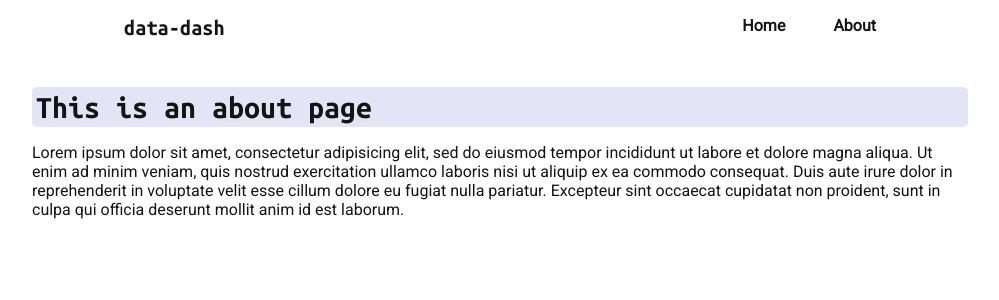
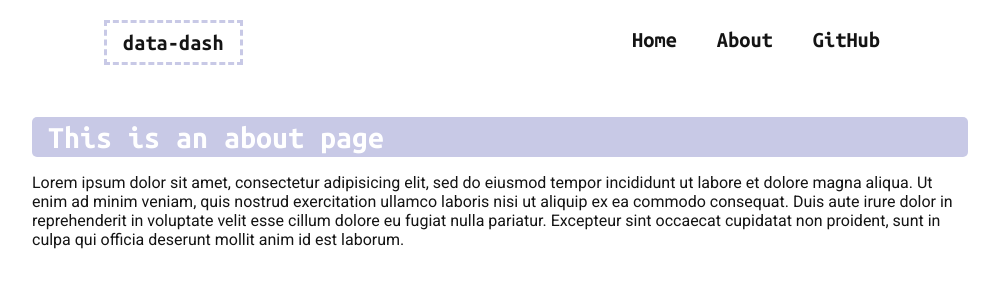
Before and after one commit to JClique/data-dash, a Vue app: page /about in a window 1280 px wide. Shown: the top 300 px of the page, without its empty margins (140-1139 px from the left). Built offline with nearby package versions, Linux system fonts and the light colour scheme.

Commit message:
Improved layout/colours, added Line Chart.

```diff
--- a/src/App.vue
+++ b/src/App.vue
@@ -21,8 +21,8 @@ export default {
 @import url('https://fonts.googleapis.com/css2?family=Roboto&family=Ubuntu+Mono:wght@700&display=swap');
 
 :root {
-  --cyan: #DEFFFC;
-  --lavender: #E3E4F6;
+  --cyan: #aaf2ed;
+  --lavender: #c8c9e6;
   --pink: #E7C8DD;
   --d-pink: #DBAFC1;
   --black: #141414;
@@ -70,4 +70,13 @@ button:hover {
 button:active {
   background-color: var(--pink);
 }
+
+h1, h2 {
+  display: flex;
+  margin: 1rem 0;
+  padding: .25rem 1rem;
+  border-radius: 5px;
+  background-color: var(--lavender);
+  color: white;
+}
 </style>
--- a/src/components/Nav.vue
+++ b/src/components/Nav.vue
@@ -3,6 +3,7 @@
     <li>data-dash</li>
     <li class="nav-link"><router-link to="/">Home</router-link></li>
     <li class="nav-link"><router-link to="/about">About</router-link></li>
+    <li class="nav-link"><a href="https://github.com/JClique/data-dash">GitHub</a></li>
   </ul>
 </template>
 
@@ -19,8 +20,8 @@ ul {
   justify-content: flex-start;
   list-style: none;
   max-width: 800px;
-  top: 0;
   margin: auto;
+  margin-top: 1rem;
   padding: 0;
   text-align: right;
   font-weight: 900;
@@ -28,21 +29,27 @@ ul {
 
 li {
   padding: .5rem 1rem;
-  margin: .5rem;
+  margin: .25rem;
   border-radius: 10px;
   text-align: center;
   transition: .4s;
 }
 
-li.nav-link:hover {
-  background-color: var(--cyan);
-}
-
-li:first-child {
-  margin-right: auto;
+li, a {
   font-size: 1.4rem;
   font-weight: 100;
   font-family: 'Ubuntu Mono', monospace;
 }
 
+li.nav-link:hover a {
+  color: var(--pink);
+  transition: .2s;
+}
+
+li:first-child {
+  margin-right: auto;
+  border: 3px dashed var(--lavender);
+  border-radius: 0;
+}
+
 </style>
--- a/src/components/graph/Bar.vue
+++ b/src/components/graph/BarChart.vue
@@ -12,32 +12,12 @@
 
 <script>
 export default {
-  name: "Bar",
-  props: ["chartData"],
-  data () {
-    return {
-      chartWidth: 0,
-      chartHeight: 470
-    }
-  },
-  created() {
-    window.addEventListener('resize', this.handleResize);
-    this.handleResize();
-  },
-  destroyed() {
-    window.removeEventListener('resize', this.handleResize);
-  },
+  name: "BarChart",
+  props: ["chartData", "chartWidth", "chartHeight"],
   methods: {
     barWidth(value) {
       return this.chartWidth / this.dataMax * value;
     },
-    handleResize() {
-      if (window.innerWidth <= 900) {
-        this.chartWidth = window.innerWidth * 0.8;
-      } else {
-        this.chartWidth = 900
-      }
-    }
   },
   computed: {
     dataMax() {
@@ -61,7 +41,13 @@ export default {
   }
 
   rect {
-    fill: var(--d-pink);
+    fill: var(--pink);
+    transition: .6s;
+    transition-property: width;
+  }
+
+  rect:hover {
+    fill: var(--d-pink)
   }
 
 </style>
--- /dev/null
+++ b/src/components/graph/LineChart.vue
@@ -0,0 +1,54 @@
+<template lang="html">
+  <div class="line">
+
+    <svg :width="chartWidth" :height="chartHeight">
+      <polygon
+         :points="lineChartData(chartData)"/>
+    </svg>
+  </div>
+</template>
+
+<script>
+export default {
+  name: "LineChart",
+  props: ["chartData", "chartWidth", "chartHeight"],
+  methods: {
+    lineChartData(chartData) {
+      if (chartData.length > 1) {
+        var points = "0, " + this.chartHeight + " ";
+        for (var x = 0; x < chartData.length; x++) {
+          var perc = chartData[x] / this.dataMax;
+          var steps = (this.chartWidth / chartData.length) * 1.1;
+          console.log(steps);
+          var point = (steps * (x)).toFixed(2) + "," + (this.chartHeight - (this.chartHeight * perc)).toFixed(2) + " ";
+
+          points += point;
+        }
+      }
+      points += "100, 100000";
+      return points
+    }
+  },
+  computed: {
+    dataMax() {
+      return Math.max(...this.chartData);
+    }
+  }
+}
+</script>
+
+<style scoped>
+
+  .line {
+    padding: 1rem;
+    transition: .4s;
+  }
+
+  polygon {
+    fill: var(--d-pink);
+    stroke: var(--d-pink);
+    stroke-width: 3;
+    transition: .6s;
+  }
+
+</style>
--- a/src/views/About.vue
+++ b/src/views/About.vue
@@ -16,11 +16,4 @@ export default {
     margin: 1rem;
     padding: 1rem;
   }
-
-  .about h1 {
-    margin-bottom: 1rem;
-    padding: .25rem;
-    border-radius: 5px;
-    background-color: var(--lavender);
-  }
 </style>
--- a/src/views/Home.vue
+++ b/src/views/Home.vue
@@ -1,7 +1,10 @@
 <template>
+  <div>
   <div class="home">
+    <h2 v-if="this.chartData.length > 0">Clean Horizontal Bar</h2>
+
     <div class="box" v-if="this.chartData.length > 0">
-      <Bar :chartData="chartData" />
+      <BarChart :chartData="chartData" :chartWidth="chartWidth" :chartHeight="chartHeight" />
     </div>
 
     <div class="box btn-box">
@@ -16,27 +19,65 @@
     <div class="box" v-if="this.chartData.length > 0">
       <p>Lorem ipsum dolor sit amet, consectetur adipisicing elit, sed do eiusmod tempor incididunt ut labore et dolore magna aliqua. Ut enim ad minim veniam, quis nostrud exercitation ullamco laboris nisi ut aliquip ex ea commodo consequat. Duis aute irure dolor in reprehenderit in voluptate velit esse cillum dolore eu fugiat nulla pariatur. Excepteur sint occaecat cupidatat non proident, sunt in culpa qui officia deserunt mollit anim id est laborum.</p>
     </div>
+  </div>
+
+
+  <div class="home">
+    <h2 v-if="this.chartData.length > 0">Clean Line Area</h2>
+
+    <div class="box" v-if="this.chartData.length > 0">
+      <LineChart :chartData="chartData" :chartWidth="chartWidth" :chartHeight="chartHeight" />
+    </div>
+
+
+    <div class="box btn-box" v-if="this.chartData.length > 0">
+      <div class="box-content">
+        <p>Generate some randomised data to see chart transitions and animations.</p>
+        <button type="button" name="button" @click="randomiseData">
+          Shuffle Data
+        </button>
+      </div>
+    </div>
 
     <div class="box" v-if="this.chartData.length > 0">
       <p>Lorem ipsum dolor sit amet, consectetur adipisicing elit, sed do eiusmod tempor incididunt ut labore et dolore magna aliqua. Ut enim ad minim veniam, quis nostrud exercitation ullamco laboris nisi ut aliquip ex ea commodo consequat. Duis aute irure dolor in reprehenderit in voluptate velit esse cillum dolore eu fugiat nulla pariatur. Excepteur sint occaecat cupidatat non proident, sunt in culpa qui officia deserunt mollit anim id est laborum.</p>
     </div>
   </div>
+  </div>
 </template>
 
 <script>
-import Bar from '@/components/graph/Bar.vue'
+import BarChart from '@/components/graph/BarChart.vue'
+import LineChart from '@/components/graph/LineChart.vue'
 
 export default {
   name: 'Home',
   components: {
-    Bar
+    BarChart,
+    LineChart
   },
   data () {
     return {
       chartData: [],
+      chartWidth: 0,
+      chartHeight: 470
     }
   },
+  created() {
+    window.addEventListener('resize', this.handleResize);
+    this.handleResize();
+  },
+  destroyed() {
+    window.removeEventListener('resize', this.handleResize);
+  },
   methods: {
+    handleResize() {
+      if (window.innerWidth <= 900) {
+        this.chartWidth = window.innerWidth * 0.8;
+      } else {
+        this.chartWidth = 900
+      }
+    },
     randomiseData() {
       let length = 12;
       this.chartData = [];
@@ -50,7 +91,6 @@ export default {
 </script>
 
 
-
 <style scoped>
 .home {
   display: flex;
@@ -60,7 +100,7 @@ export default {
 
 .box {
   flex: 1 1 400px;
-  background-color: rgba(0,0,0, 0.1);
+  background-color: #f2f2f2;
   padding: 1rem;
   margin: 1rem;
   border-radius: 10px;
```
